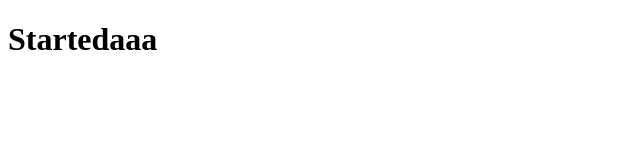
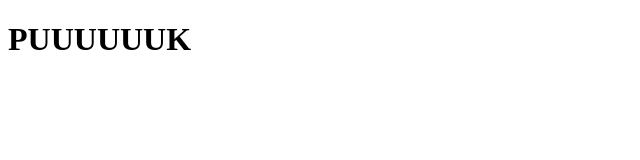
Before and after one commit to Sav1ors/folantkaber.github.io, a plain HTML site: page basovskiy/index.html in a window 1280 px wide. Shown: the whole page, without its empty margins (0-640 px from the left). Drawn offline with Linux system fonts and the light colour scheme.

Commit message:
edit index.html

```diff
--- a/basovskiy/index.html
+++ b/basovskiy/index.html
@@ -9,6 +9,6 @@
     <script src="js/main.js"></script>
 </head>
 <body>
-    <h1>Startedaaa</h1>
+    <h1>PUUUUUUK</h1>
 </body>
 </html>
```
